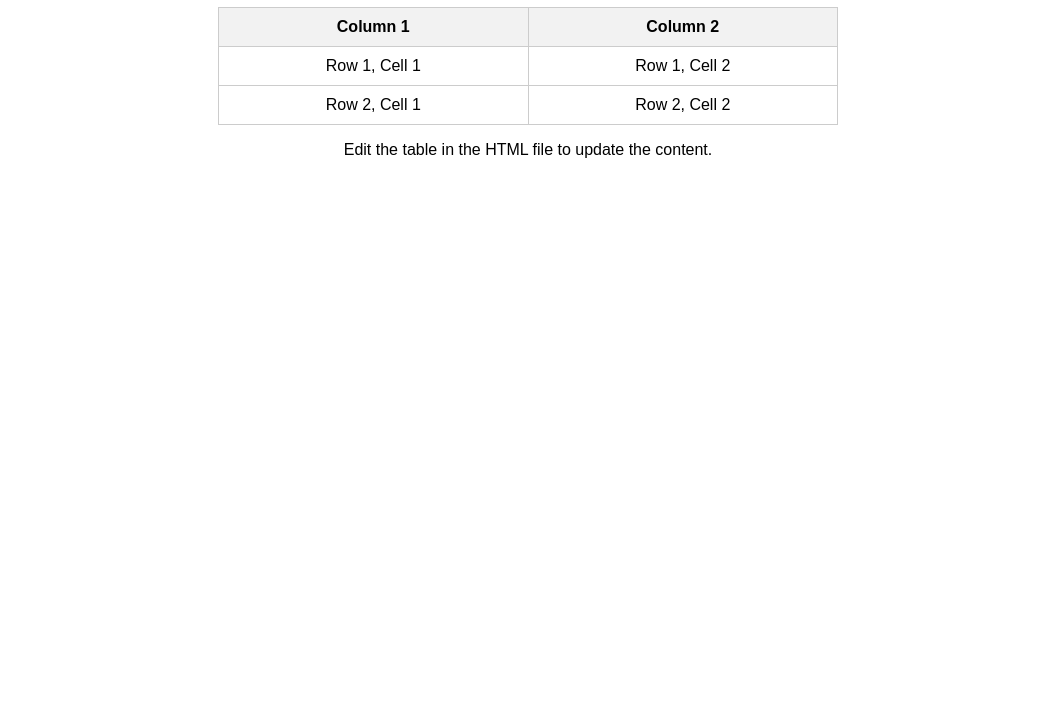
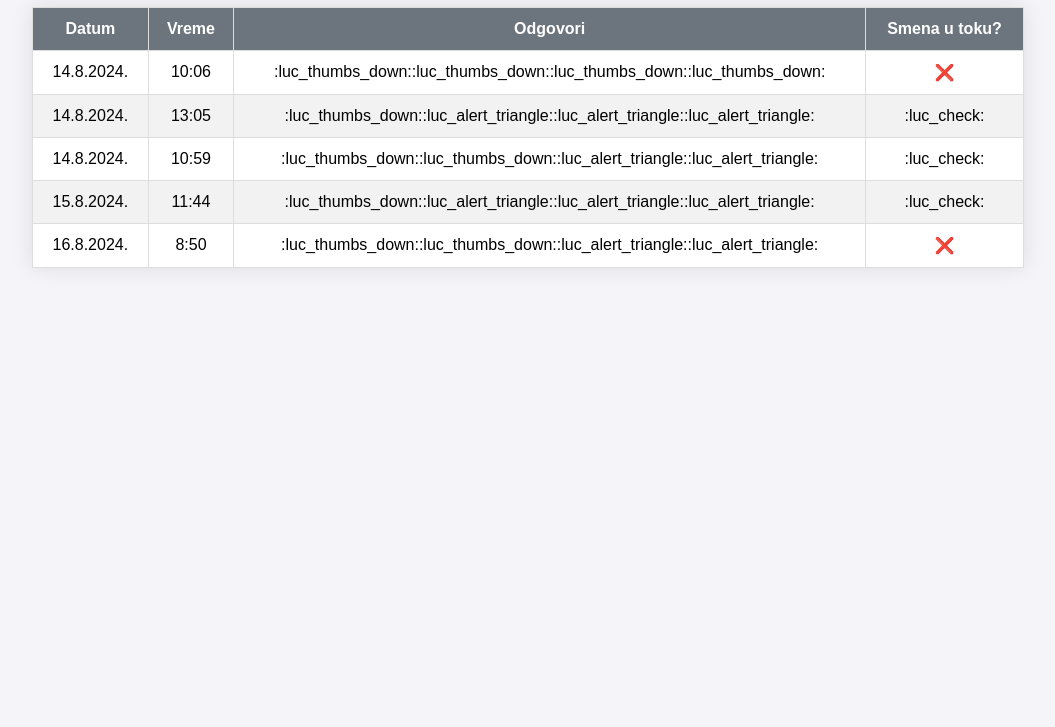
Before and after one commit to rubidijum/akljacxa, a plain HTML site: page index.html in a window 1280 px wide. Shown: the part 73-800 px from the top of the page, without its empty margins (112-1167 px from the left). Drawn offline with Linux system fonts and the light colour scheme.

Commit message:
Update index.html

```diff
--- a/index.html
+++ b/index.html
@@ -3,47 +3,83 @@
 <head>
     <meta charset="UTF-8">
     <meta name="viewport" content="width=device-width, initial-scale=1.0">
-    <title>Simple Table Website</title>
+    <title>Styled Table</title>
     <style>
         body {
             font-family: Arial, sans-serif;
             text-align: center;
             margin: 20px;
+            background-color: #f4f4f9;
         }
         table {
-            width: 50%;
-            margin: 0 auto;
+            width: 80%;
+            margin: 20px auto;
             border-collapse: collapse;
+            box-shadow: 0 0 20px rgba(0, 0, 0, 0.1);
         }
         th, td {
-            padding: 10px;
-            border: 1px solid #ccc;
+            padding: 12px 15px;
+            border: 1px solid #ddd;
+            text-align: center;
         }
         th {
+            background-color: #6c757d;
+            color: #ffffff;
+        }
+        tr:nth-child(even) {
             background-color: #f2f2f2;
+        }
+        tr:nth-child(odd) {
+            background-color: #ffffff;
         }
     </style>
 </head>
 <body>
-    <h1>My Simple Table</h1>
+
+    <h1>Response Table</h1>
+
     <table>
         <thead>
             <tr>
-                <th>Column 1</th>
-                <th>Column 2</th>
+                <th>Datum</th>
+                <th>Vreme</th>
+                <th>Odgovori</th>
+                <th>Smena u toku?</th>
             </tr>
         </thead>
         <tbody>
             <tr>
-                <td>Row 1, Cell 1</td>
-                <td>Row 1, Cell 2</td>
+                <td>14.8.2024.</td>
+                <td>10:06</td>
+                <td>:luc_thumbs_down::luc_thumbs_down::luc_thumbs_down::luc_thumbs_down:</td>
+                <td>❌</td>
             </tr>
             <tr>
-                <td>Row 2, Cell 1</td>
-                <td>Row 2, Cell 2</td>
+                <td>14.8.2024.</td>
+                <td>13:05</td>
+                <td>:luc_thumbs_down::luc_alert_triangle::luc_alert_triangle::luc_alert_triangle:</td>
+                <td>:luc_check:</td>
+            </tr>
+            <tr>
+                <td>14.8.2024.</td>
+                <td>10:59</td>
+                <td>:luc_thumbs_down::luc_thumbs_down::luc_alert_triangle::luc_alert_triangle:</td>
+                <td>:luc_check:</td>
+            </tr>
+            <tr>
+                <td>15.8.2024.</td>
+                <td>11:44</td>
+                <td>:luc_thumbs_down::luc_alert_triangle::luc_alert_triangle::luc_alert_triangle:</td>
+                <td>:luc_check:</td>
+            </tr>
+            <tr>
+                <td>16.8.2024.</td>
+                <td>8:50</td>
+                <td>:luc_thumbs_down::luc_thumbs_down::luc_alert_triangle::luc_alert_triangle:</td>
+                <td>❌</td>
             </tr>
         </tbody>
     </table>
-    <p>Edit the table in the HTML file to update the content.</p>
+
 </body>
 </html>
```
